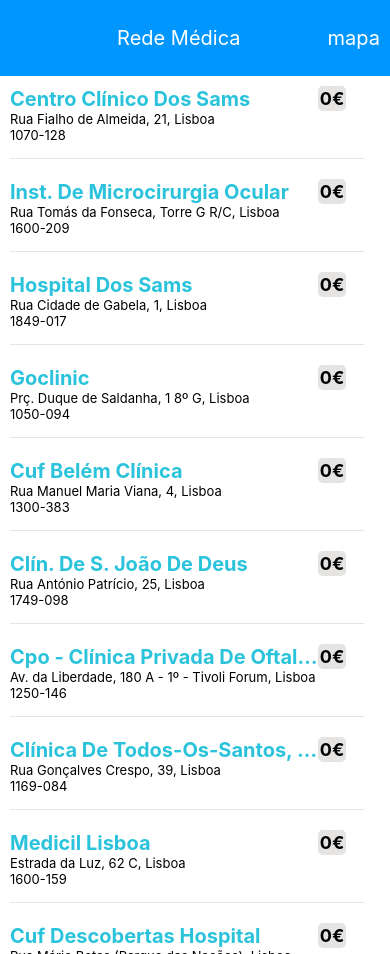
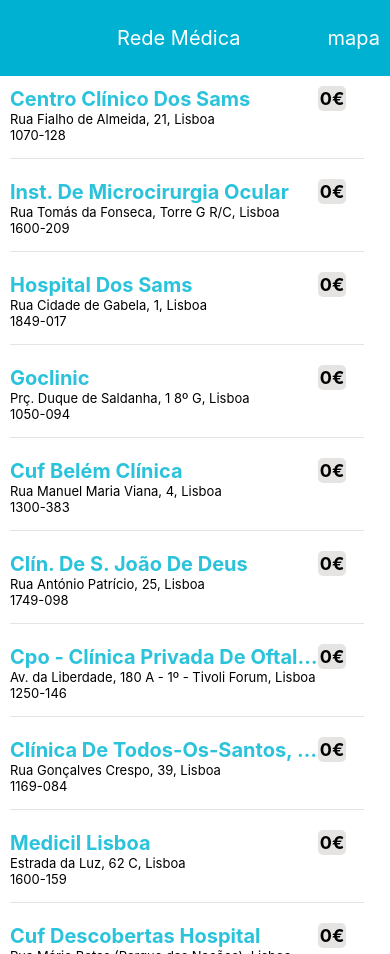
Before and after one commit to lorran-xo/reactNativeMaps, a React Native app: screen / in a window 390 px wide. Built offline with nearby package versions, Linux system fonts and the light colour scheme.

Commit message:
some styles

```diff
--- a/src/screens/Results/styles.ts
+++ b/src/screens/Results/styles.ts
@@ -9,9 +9,8 @@
     flexDirection: 'row',
     alignItems: 'center',
     justifyContent: 'space-between',
-    backgroundColor: '#0096FF',
+    backgroundColor: '#00B1D1',
     height: '8%',
-
   },
   headerText: {
     fontSize: 20,
```
